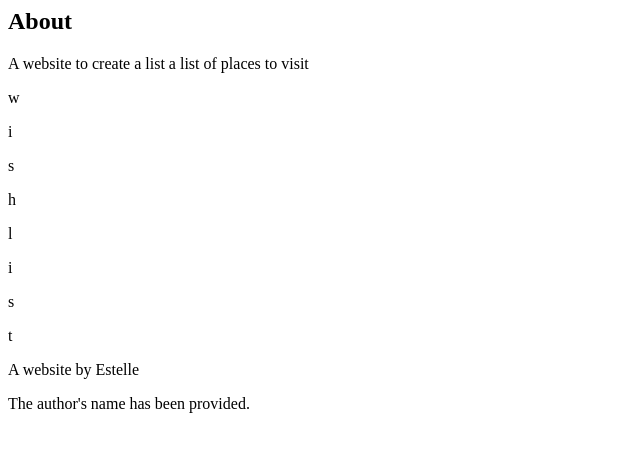
After one commit to estellejfiles/django_wishlist, a Django app: page /about in a window 1280 px wide. The commit adds this page. Shown: the top 452 px of the page, without its empty margins (0-640 px from the left). Run offline with Django 5.2, Linux system fonts and the light colour scheme.

Commit message:
Django Wishlist: video 4

```diff
--- a/wishlist/travel_wishlist/models.py
+++ b/wishlist/travel_wishlist/models.py
@@ -2,6 +2,7 @@ from django.db import models
 
 # create place model
 class Place(models.Model):
+    # initalize Place name and visited attributes
     name = models.CharField(max_length=200)
     visited = models.BooleanField(default=False)
 
--- /dev/null
+++ b/wishlist/travel_wishlist/templates/travel_wishlist/about.html
@@ -0,0 +1,25 @@
+<h2>About</h2>
+
+<div>
+
+    <p>{{ about }}</p>
+
+    {% for letter in 'wishlist' %}
+
+    <p> {{ letter }} </p>
+
+    {% endfor %}
+
+    <p>A website by {{ author }}</p>
+
+    {% if author %}
+
+    <p>The author's name has been provided.</p>
+
+    {% else %}
+
+    <p>The author's name has not been provided.</p>
+
+    {% endif %}
+
+</div>
--- a/wishlist/travel_wishlist/templates/travel_wishlist/wishlist.html
+++ b/wishlist/travel_wishlist/templates/travel_wishlist/wishlist.html
@@ -1,4 +1,10 @@
 <h2>Travel Wishlist</h2>
+
+<form method="POST" action="{% url 'place_list' %}">
+    {% csrf_token %}
+    {{ new_place_form }}
+    <button type="submit">Add New Place</button>
+</form>
 
 {% for place in places %}
 
--- a/wishlist/travel_wishlist/urls.py
+++ b/wishlist/travel_wishlist/urls.py
@@ -2,5 +2,8 @@ from django.urls import path
 from . import views
 
 urlpatterns = [
-    path('', views.place_list, name='place_list')
+    # state url path for homepage ('')
+    path('', views.place_list, name='place_list'),
+    # state url path for about page
+    path('about', views.about, name='about')
 ]
--- a/wishlist/travel_wishlist/views.py
+++ b/wishlist/travel_wishlist/views.py
@@ -1,8 +1,35 @@
-from django.shortcuts import render
+from django.shortcuts import render, redirect
 from .models import Place
+from .forms import NewPlaceForm
 
-# Create your views here.
+# Create your views here
 
+# create function to handle place_list url request
 def place_list(request):
+    # check if method is POST method
+    if request.method == 'POST':
+        # create new place form from data sent in request
+        form = NewPlaceForm(request.POST)
+        # create model object from form
+        place = form.save()
+        # verify form is valid against db constraints
+        if form.is_valid():
+            # save form to db model
+            place.save()
+            # reloads home page
+            return redirect('place_list')
+
+    # gets places list from Place objects where visited=fale & orders by name
     places = Place.objects.filter(visited=False).order_by('name')
-    return render(request, 'travel_wishlist/wishlist.html', {'places': places})
+    # create new_place_form to create HTML
+    new_place_form = NewPlaceForm()
+    # return render request
+    return render(request, 'travel_wishlist/wishlist.html', {'places': places, 'new_place_form': new_place_form})
+
+# create function to handle about page url request
+def about(request):
+    # create data to use as part of response
+    author = 'Estelle'
+    about = 'A website to create a list a list of places to visit'
+    # return render request
+    return render(request, 'travel_wishlist/about.html', {'author': author, 'about': about})
```
Also changed, not shown: wishlist/travel_wishlist/forms.py (added, +10 -0 lines), wishlist/db.sqlite3.
